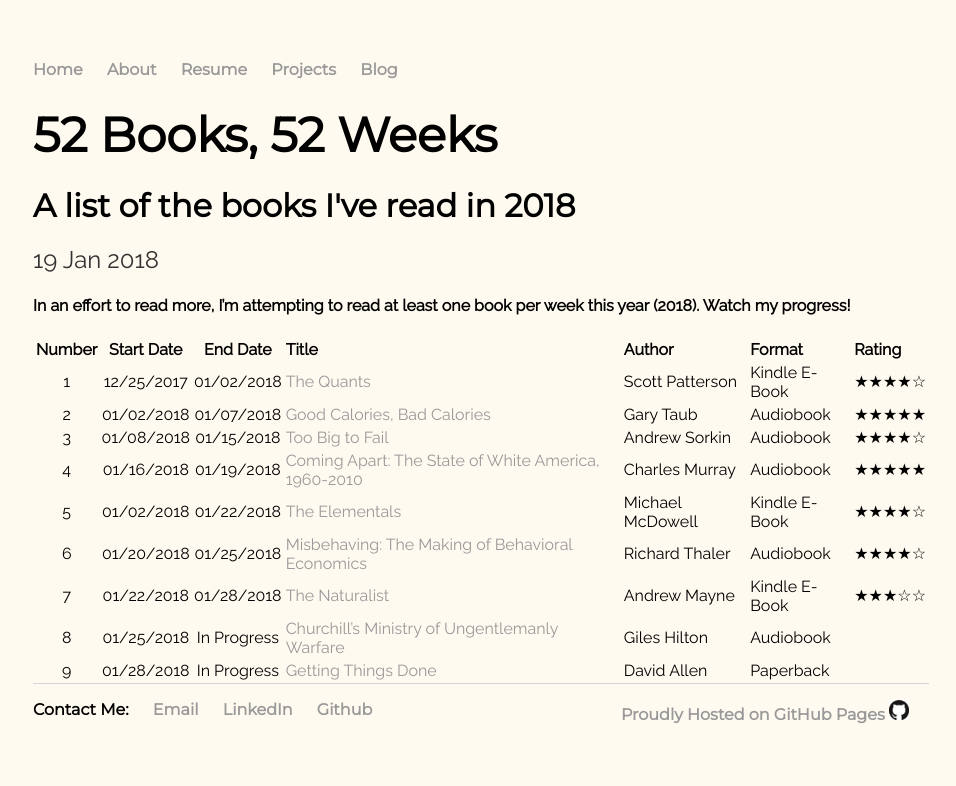
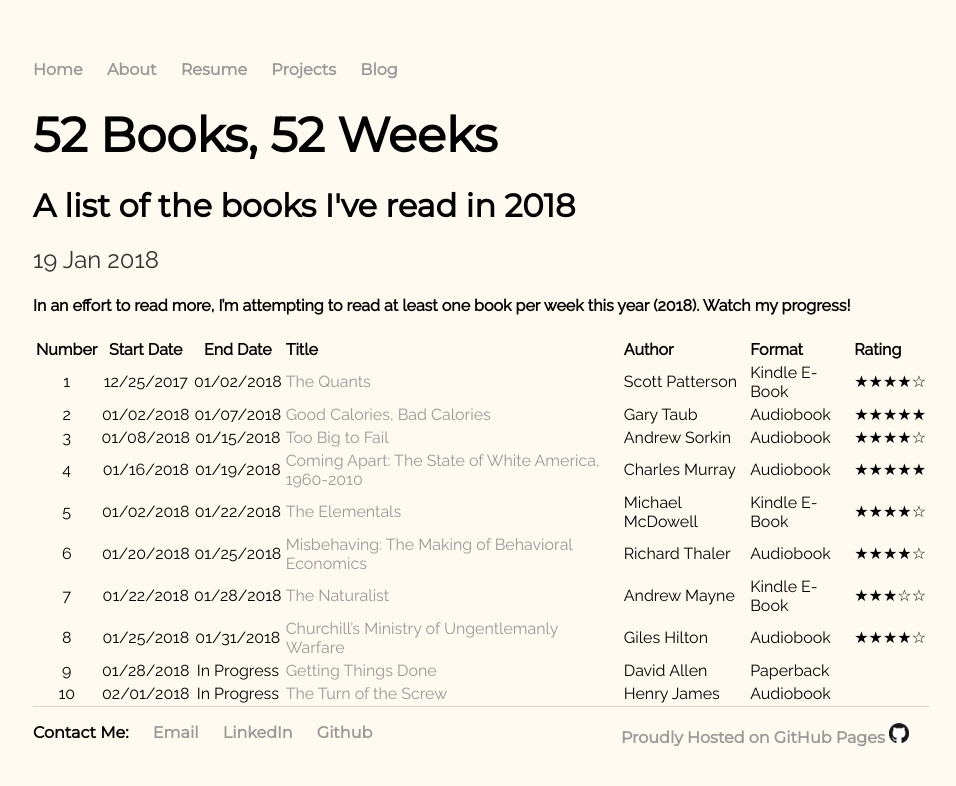
Before and after one commit to shindig7/my-site, a Jekyll site: the page built from _posts/2018-01-19-52-books-52-weeks.md, in a window 1280 px wide. Shown: the top 786 px of the page, without its empty margins (159-1115 px from the left). Built offline with Jekyll 4.4.1, drawn with Linux system fonts in a browser that asks for light colours.

Commit message:
Update reading list

```diff
--- a/_posts/2018-01-19-52-books-52-weeks.md
+++ b/_posts/2018-01-19-52-books-52-weeks.md
@@ -15,8 +15,9 @@
 |   5   | 01/02/2018 |  01/22/2018  | [The Elementals]                                      | Michael McDowell  | Kindle E-Book | ★★★★☆  |
 |   6   | 01/20/2018 |  01/25/2018  | [Misbehaving: The Making of Behavioral Economics]     | Richard Thaler    | Audiobook     | ★★★★☆  |
 |   7   | 01/22/2018 |  01/28/2018  | [The Naturalist]                                      | Andrew Mayne      | Kindle E-Book | ★★★☆☆  |
-|   8   | 01/25/2018 |  In Progress | [Churchill's Ministry of Ungentlemanly Warfare]       | Giles Hilton      | Audiobook     |        |
+|   8   | 01/25/2018 |  01/31/2018  | [Churchill's Ministry of Ungentlemanly Warfare]       | Giles Hilton      | Audiobook     | ★★★★☆  |
 |   9   | 01/28/2018 |  In Progress | [Getting Things Done]				    | David Allen       | Paperback     |        |
+|   10  | 02/01/2018 |  In Progress | [The Turn of the Screw]                               | Henry James       | Audiobook     |        |
 
 
 
@@ -37,3 +38,5 @@
 [Churchill's Ministry of Ungentlemanly Warfare]: https://www.amazon.com/gp/aw/d/B01DJ0XZAY/ref=mp_s_a_1_2?ie=UTF8&qid=1516973428&sr=8-2&pi=AC_SX236_SY340_QL65&keywords=churchill%27s+ministry+of+ungentlemanly+warfare&dpPl=1&dpID=51jM0U09eQL&ref=plSrc "Amazon: Ungentlemanly Warfare"
 
 [Getting Things Done]: https://www.amazon.com/dp/0143126563/ref=cm_sw_r_cp_apa_kmoCAbDZ8RVGQ "Amazon: GTD"
+
+[The Turn of the Screw]: https://www.amazon.com/Turn-Screw-Classic-Tales-dp-B01DAH3OUW/dp/B01DAH3OUW/ref=mt_audio_download?_encoding=UTF8&me= "Amazon: Turn of the Screw"
```
